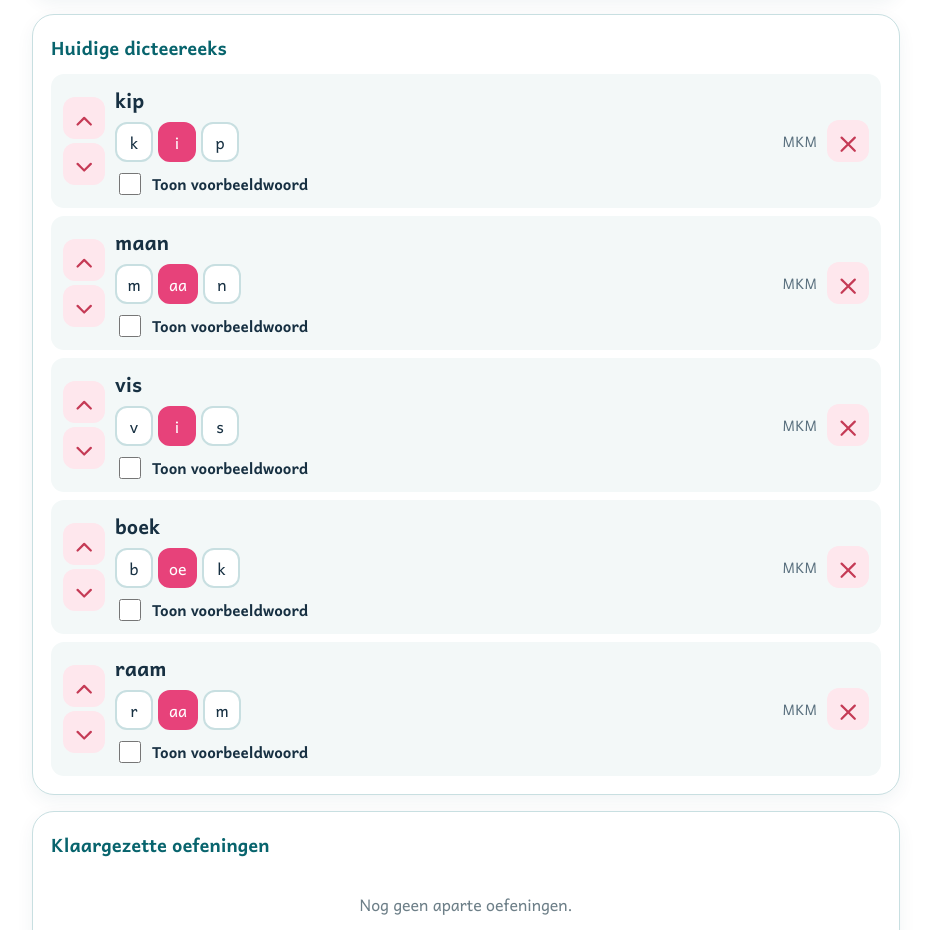
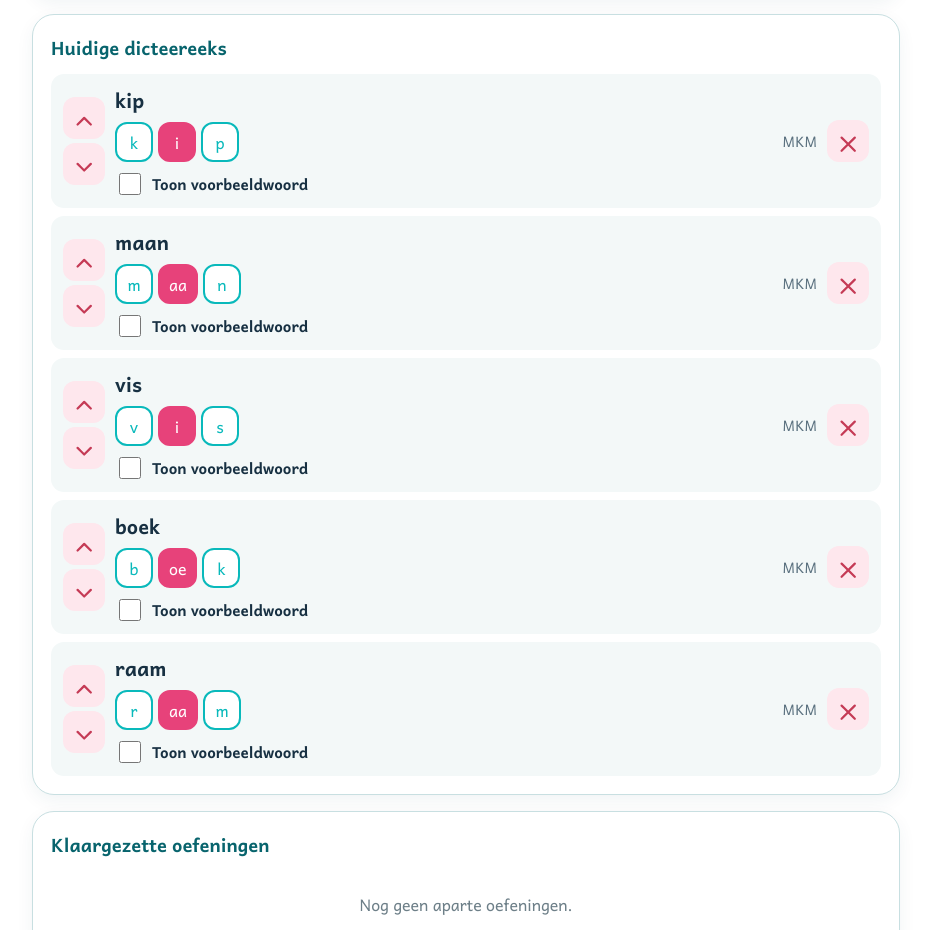
Before and after one commit to ligolimino/dictee, a plain HTML site: page beheer/index.html in a window 1280 px wide. Shown: the part 1192-2122 px from the top of the page, without its empty margins (174-1105 px from the left). Drawn offline with Linux system fonts and the light colour scheme.

Commit message:
Adjust series.missing

```diff
--- a/styles.css
+++ b/styles.css
@@ -326,12 +326,17 @@ button {
   flex-wrap: wrap;
   gap: 5px;
   margin-top: 6px;
+  color: #09b9bb;
+  border-color: #09b9bb;
 }
 
 .series-missing .chip {
   min-width: 38px;
   min-height: 38px;
   padding: 5px 9px;
+  color: #09b9bb;
+  border-color: #09b9bb;
+
 }
 .slot {
   min-width: 54px;
```
